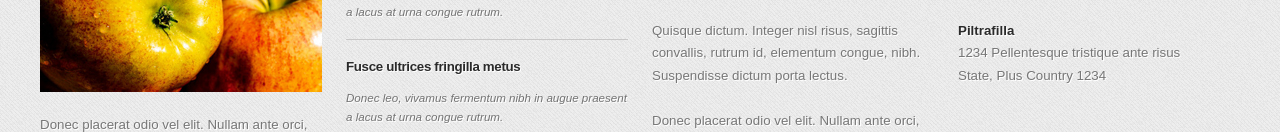
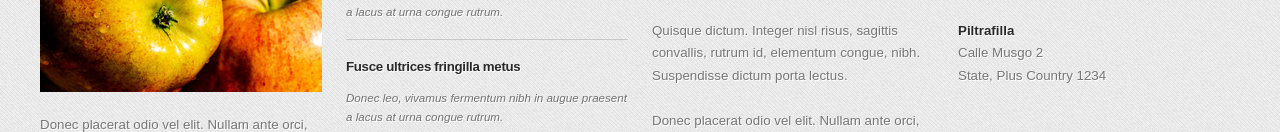
Before and after one commit to piltrafilla/cursogit, a plain HTML site: page index.html in a window 1280 px wide. Shown: the part 1831-1963 px from the top of the page. Drawn offline with Linux system fonts and the light colour scheme.

Commit message:
Añadir direccion

```diff
--- a/index.html
+++ b/index.html
@@ -231,7 +231,7 @@
 					<p><strong>Email</strong>: piltrafilla@piltrafa.com</p>
 					<p>&nbsp;</p>
 					<p><strong>Piltrafilla</strong></p>
-					<p>1234 Pellentesque tristique ante risus </p>
+					<p>Calle Musgo 2 </p>
 					<p>State, Plus Country 1234</p>
 				</section>
 			</div>
```
